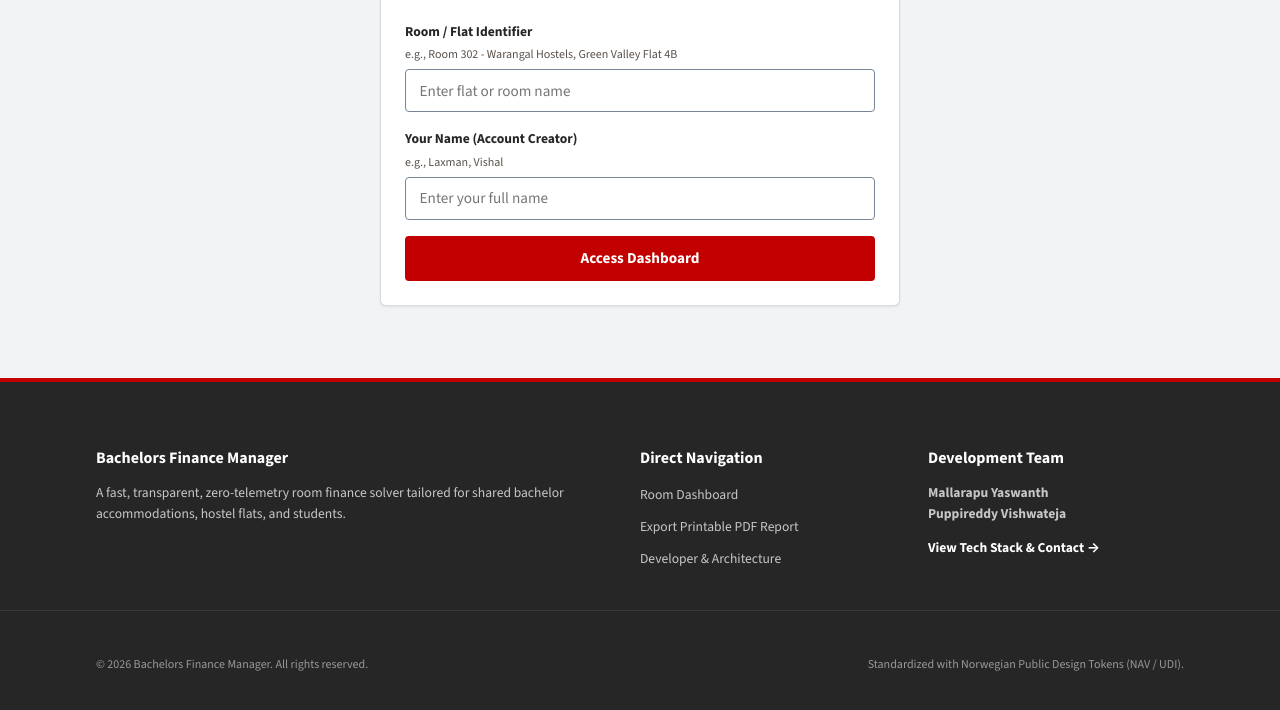
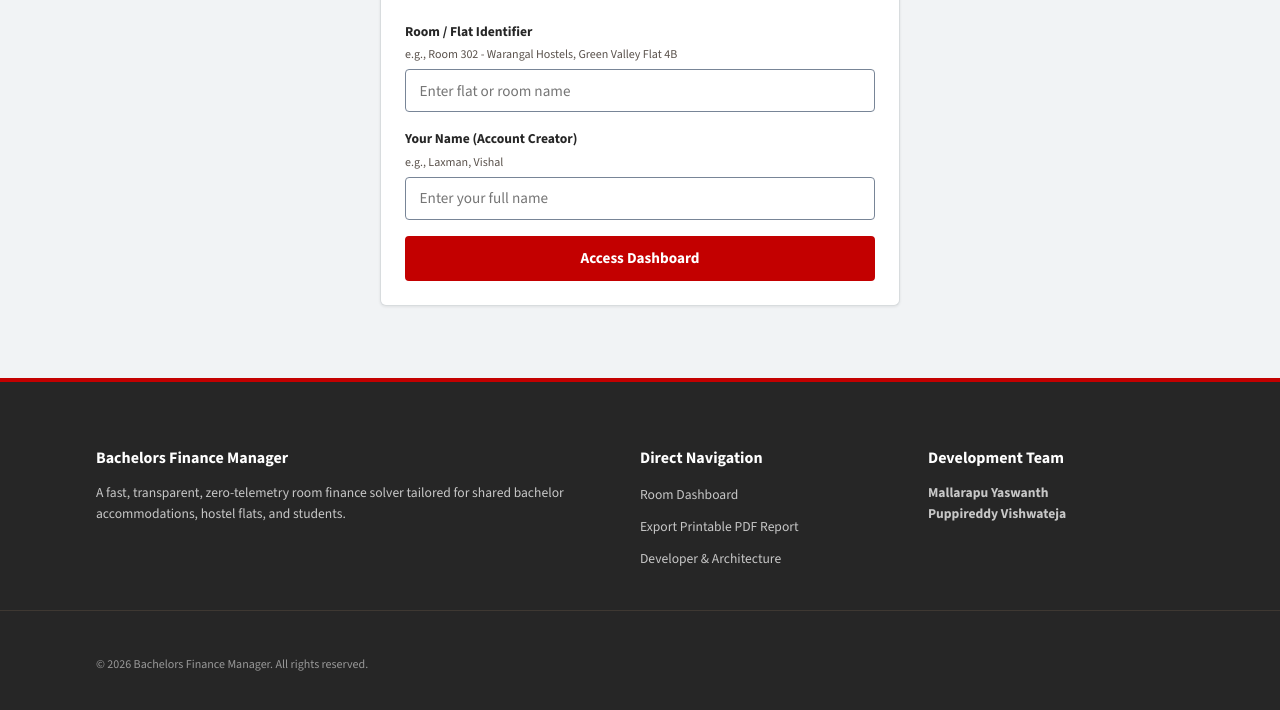
Before and after one commit to MYG-1107/Bachelor-Finance-Manager, a plain HTML site: page index.html in a window 1280 px wide. Shown: the part 368-1078 px from the top of the page. Drawn offline with nearby package versions, Linux system fonts and the light colour scheme.

Commit message:
Refactor footer section in index.html
Updated footer section by modifying the 'Development Team' header and removing the 'View Tech Stack & Contact' link.

```diff
--- a/index.html
+++ b/index.html
@@ -250,19 +250,15 @@
         </ul>
       </div>
       <div class="footer-col">
-        <h4>Development Team</h4>
+        <h4 href="developer.html" class="footer-cta-link">Development Team</h4>
         <p><strong>Mallarapu Yaswanth</strong></p>
         <p><strong>Puppireddy Vishwateja</strong></p>
-        <p class="footer-cta-wrap">
-          <a href="developer.html" class="footer-cta-link">View Tech Stack & Contact &rarr;</a>
-        </p>
       </div>
     </div>
     <div class="footer-bottom">
       <div class="container footer-bottom-inner">
         <span>&copy; 2026 Bachelors Finance Manager. All rights reserved.</span>
-        <span>Standardized with Norwegian Public Design Tokens (NAV / UDI).</span>
-      </div>
+        </div>
     </div>
   </footer>
 
```
